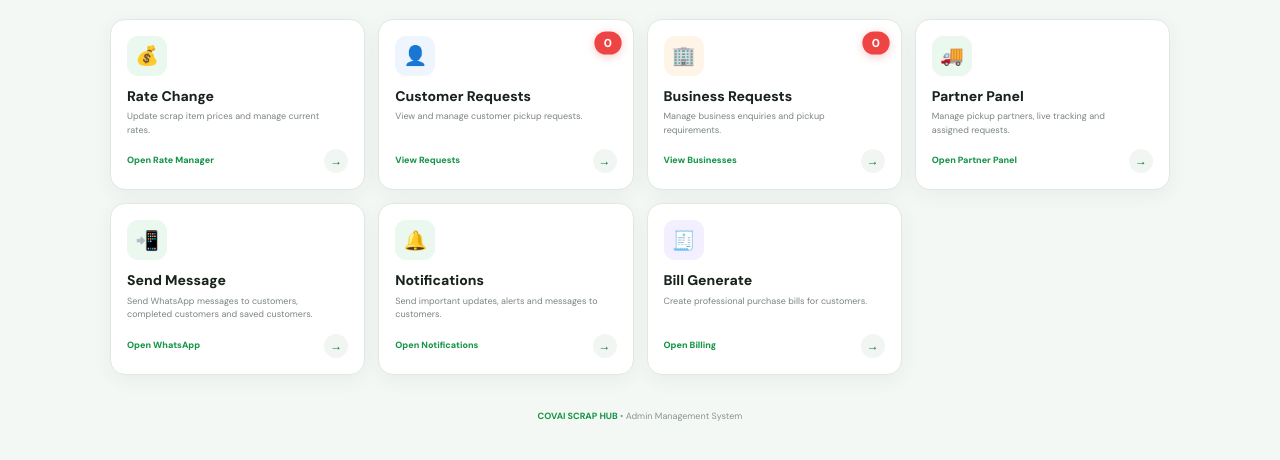
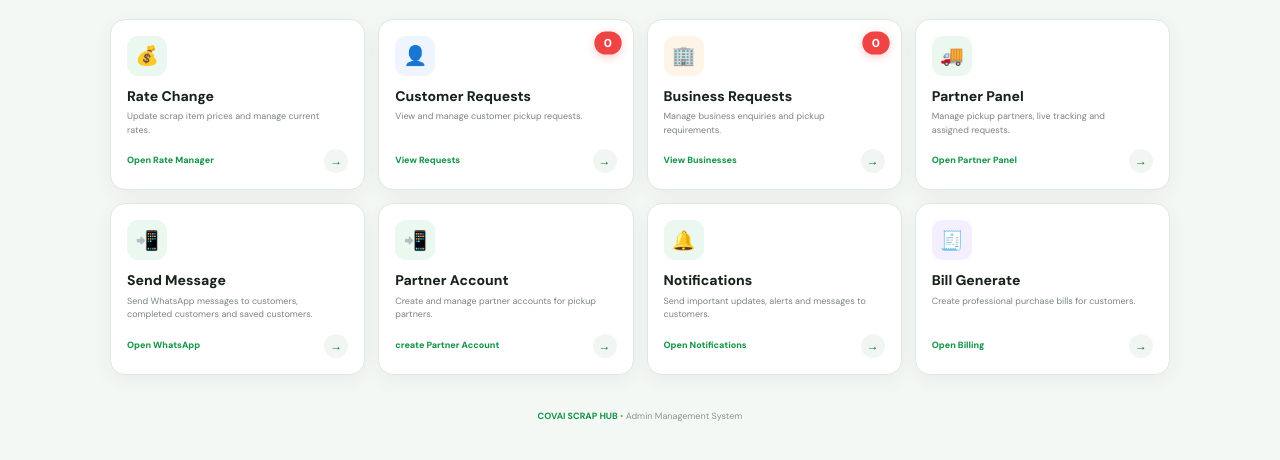
Before and after one commit to covaiscrabehub-lgtm/online, a website: page admin.html in a window 1280 px wide. Shown: the part 166-626 px from the top of the page. Drawn offline with nearby package versions, Linux system fonts and the light colour scheme; no server answers.

Commit message:
Update admin.html

```diff
--- a/admin.html
+++ b/admin.html
@@ -1041,7 +1041,7 @@ body{
         ================================================== -->
 
         <a
-            href="patner.html"
+            href="partner.html"
             class="admin-card"
         >
 
@@ -1100,6 +1100,41 @@ body{
 
         <span class="open-text">
             Open WhatsApp
+        </span>
+
+        <span class="arrow">
+            →
+        </span>
+
+    </div>
+
+</a>
+
+<!-- =================================================
+     SEND MESSAGE
+================================================== -->
+
+<a
+    href="partneraccount.html"
+    class="admin-card"
+>
+
+    <div class="card-icon green">
+        📲
+    </div>
+
+    <h2>
+        Partner Account
+    </h2>
+
+    <p>
+        Create and manage partner accounts for pickup partners.
+    </p>
+
+    <div class="card-footer">
+
+        <span class="open-text">
+            create Partner Account
         </span>
 
         <span class="arrow">
```
